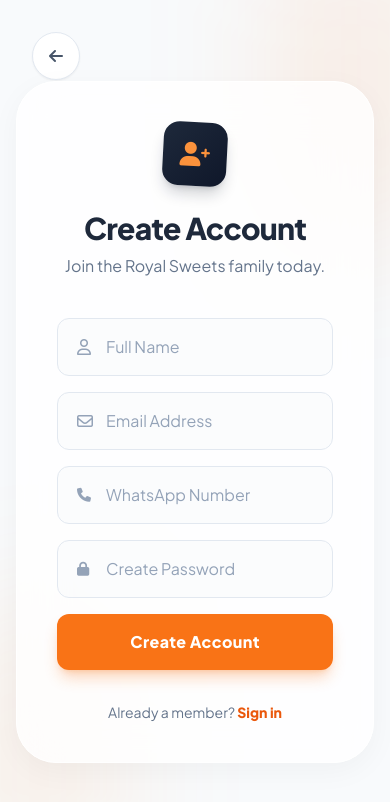
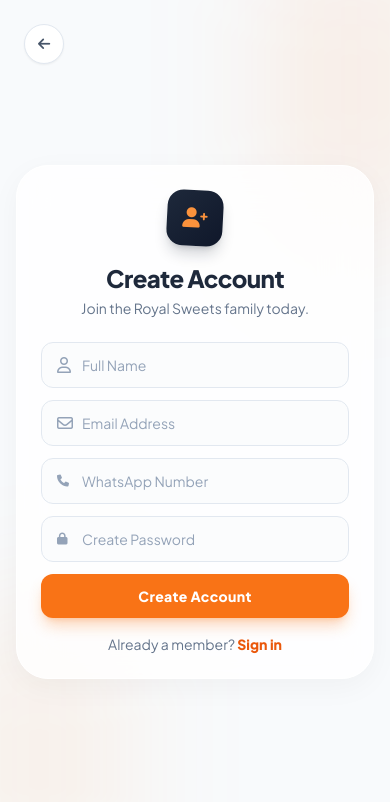
Before and after one commit to Sahzad78t6/restaurant-site-, a plain HTML site: page frontend/signup.html in a window 390 px wide. Drawn offline with nearby package versions, Linux system fonts and the light colour scheme.

```diff
--- a/frontend/signup.html
+++ b/frontend/signup.html
@@ -17,10 +17,10 @@
 
 </head>
 
-<body class="bg-slate-50 min-h-screen flex flex-col items-center justify-center p-4 py-12 relative overflow-hidden">
+<body class="bg-slate-50 min-h-screen flex flex-col items-center justify-center p-4 py-8 relative overflow-hidden">
 
-<a href="login.html" class="absolute top-8 left-8 w-12 h-12 bg-white rounded-full flex items-center justify-center shadow-sm border border-slate-200 hover:bg-slate-50 transition-colors z-10 hover:-translate-x-1 duration-300">
-    <i class="fa-solid fa-arrow-left text-slate-600"></i>
+<a href="login.html" class="absolute top-6 left-6 w-10 h-10 sm:top-8 sm:left-8 sm:w-12 sm:h-12 bg-white rounded-full flex items-center justify-center shadow-sm border border-slate-200 hover:bg-slate-50 transition-colors z-10 hover:-translate-x-1 duration-300">
+    <i class="fa-solid fa-arrow-left text-slate-600 sm:text-base text-sm"></i>
 </a>
 
 <!-- Decorative bg elements -->
@@ -28,61 +28,61 @@
 <div class="fixed bottom-[-10%] left-[-10%] w-[40%] h-[40%] bg-orange-400/10 rounded-full blur-3xl pointer-events-none"></div>
 
 <div class="w-full max-w-[420px] relative z-10">
-    <div class="bg-white/80 backdrop-blur-xl rounded-[2.5rem] p-10 shadow-[0_8px_30px_rgb(0,0,0,0.04)] border border-white">
+    <div class="bg-white/80 backdrop-blur-xl rounded-[2rem] sm:rounded-[2.5rem] p-6 sm:p-10 shadow-[0_8px_30px_rgb(0,0,0,0.04)] border border-white">
 
-        <div class="text-center mb-10">
-            <div class="w-16 h-16 bg-gradient-to-br from-slate-800 to-slate-900 rounded-2xl mx-auto mb-6 flex items-center justify-center text-white text-2xl shadow-lg shadow-slate-900/20 transform rotate-3 hover:rotate-0 transition-all duration-300">
+        <div class="text-center mb-6 sm:mb-8">
+            <div class="w-14 h-14 sm:w-16 sm:h-16 bg-gradient-to-br from-slate-800 to-slate-900 rounded-2xl mx-auto mb-4 sm:mb-6 flex items-center justify-center text-white text-xl sm:text-2xl shadow-lg shadow-slate-900/20 transform rotate-3 hover:rotate-0 transition-all duration-300">
                 <i class="fa-solid fa-user-plus text-orange-400"></i>
             </div>
-            <h2 class="text-3xl font-black text-slate-800 tracking-tight">
+            <h2 class="text-2xl sm:text-3xl font-black text-slate-800 tracking-tight">
                 Create Account
             </h2>
-            <p class="text-slate-500 font-medium mt-2">
+            <p class="text-slate-500 font-medium mt-1 sm:mt-2 text-sm sm:text-base">
                 Join the Royal Sweets family today.
             </p>
         </div>
 
-        <form id="signupForm" class="space-y-4">
+        <form id="signupForm" class="space-y-3 sm:space-y-4">
 
             <div class="relative group">
-                <div class="absolute inset-y-0 left-0 pl-5 flex items-center pointer-events-none text-slate-400 group-focus-within:text-orange-500 transition-colors z-10">
+                <div class="absolute inset-y-0 left-0 pl-4 sm:pl-5 flex items-center pointer-events-none text-slate-400 group-focus-within:text-orange-500 transition-colors z-10">
                     <i class="fa-regular fa-user"></i>
                 </div>
                 <input id="name" type="text" placeholder="Full Name" required
-                    class="relative w-full bg-slate-50/50 border border-slate-200 py-4 pl-12 pr-4 rounded-xl outline-none focus:bg-white focus:border-orange-500 focus:ring-4 focus:ring-orange-500/10 transition-all font-medium text-slate-700 placeholder:text-slate-400">
+                    class="relative w-full bg-slate-50/50 border border-slate-200 py-3 sm:py-4 pl-10 sm:pl-12 pr-4 rounded-xl outline-none focus:bg-white focus:border-orange-500 focus:ring-4 focus:ring-orange-500/10 transition-all font-medium text-slate-700 placeholder:text-slate-400 text-sm sm:text-base">
             </div>
 
             <div class="relative group">
-                <div class="absolute inset-y-0 left-0 pl-5 flex items-center pointer-events-none text-slate-400 group-focus-within:text-orange-500 transition-colors z-10">
+                <div class="absolute inset-y-0 left-0 pl-4 sm:pl-5 flex items-center pointer-events-none text-slate-400 group-focus-within:text-orange-500 transition-colors z-10">
                     <i class="fa-regular fa-envelope"></i>
                 </div>
                 <input id="email" type="email" placeholder="Email Address" required
-                    class="relative w-full bg-slate-50/50 border border-slate-200 py-4 pl-12 pr-4 rounded-xl outline-none focus:bg-white focus:border-orange-500 focus:ring-4 focus:ring-orange-500/10 transition-all font-medium text-slate-700 placeholder:text-slate-400">
+                    class="relative w-full bg-slate-50/50 border border-slate-200 py-3 sm:py-4 pl-10 sm:pl-12 pr-4 rounded-xl outline-none focus:bg-white focus:border-orange-500 focus:ring-4 focus:ring-orange-500/10 transition-all font-medium text-slate-700 placeholder:text-slate-400 text-sm sm:text-base">
             </div>
 
             <div class="relative group">
-                <div class="absolute inset-y-0 left-0 pl-5 flex items-center pointer-events-none text-slate-400 group-focus-within:text-orange-500 transition-colors z-10">
-                    <i class="fa-solid fa-phone text-[14px]"></i>
+                <div class="absolute inset-y-0 left-0 pl-4 sm:pl-5 flex items-center pointer-events-none text-slate-400 group-focus-within:text-orange-500 transition-colors z-10">
+                    <i class="fa-solid fa-phone text-[12px] sm:text-[14px]"></i>
                 </div>
                 <input id="phone" type="tel" placeholder="WhatsApp Number" required
-                    class="relative w-full bg-slate-50/50 border border-slate-200 py-4 pl-12 pr-4 rounded-xl outline-none focus:bg-white focus:border-orange-500 focus:ring-4 focus:ring-orange-500/10 transition-all font-medium text-slate-700 placeholder:text-slate-400">
+                    class="relative w-full bg-slate-50/50 border border-slate-200 py-3 sm:py-4 pl-10 sm:pl-12 pr-4 rounded-xl outline-none focus:bg-white focus:border-orange-500 focus:ring-4 focus:ring-orange-500/10 transition-all font-medium text-slate-700 placeholder:text-slate-400 text-sm sm:text-base">
             </div>
 
             <div class="relative group">
-                <div class="absolute inset-y-0 left-0 pl-5 flex items-center pointer-events-none text-slate-400 group-focus-within:text-orange-500 transition-colors z-10">
-                    <i class="fa-solid fa-lock text-[14px]"></i>
+                <div class="absolute inset-y-0 left-0 pl-4 sm:pl-5 flex items-center pointer-events-none text-slate-400 group-focus-within:text-orange-500 transition-colors z-10">
+                    <i class="fa-solid fa-lock text-[12px] sm:text-[14px]"></i>
                 </div>
                 <input id="password" type="password" placeholder="Create Password" required
-                    class="relative w-full bg-slate-50/50 border border-slate-200 py-4 pl-12 pr-4 rounded-xl outline-none focus:bg-white focus:border-orange-500 focus:ring-4 focus:ring-orange-500/10 transition-all font-medium text-slate-700 placeholder:text-slate-400">
+                    class="relative w-full bg-slate-50/50 border border-slate-200 py-3 sm:py-4 pl-10 sm:pl-12 pr-4 rounded-xl outline-none focus:bg-white focus:border-orange-500 focus:ring-4 focus:ring-orange-500/10 transition-all font-medium text-slate-700 placeholder:text-slate-400 text-sm sm:text-base">
             </div>
 
             <button type="submit"
-                class="w-full bg-orange-500 text-white py-4 rounded-xl font-bold tracking-wide shadow-lg shadow-orange-500/30 hover:shadow-orange-500/40 hover:-translate-y-0.5 active:scale-[0.98] transition-all flex justify-center items-center mt-2">
+                class="w-full bg-orange-500 text-white py-3 sm:py-4 rounded-xl font-bold tracking-wide shadow-lg shadow-orange-500/30 hover:shadow-orange-500/40 hover:-translate-y-0.5 active:scale-[0.98] transition-all flex justify-center items-center mt-2 sm:mt-4 text-sm sm:text-base">
                 Create Account
             </button>
         </form>
 
-        <p class="text-center mt-8 text-sm font-medium text-slate-500">
+        <p class="text-center mt-4 sm:mt-6 text-sm font-medium text-slate-500">
             Already a member?
             <a href="login.html" class="text-orange-600 font-bold hover:underline underline-offset-4 decoration-2 transition-all">
                 Sign in
```
